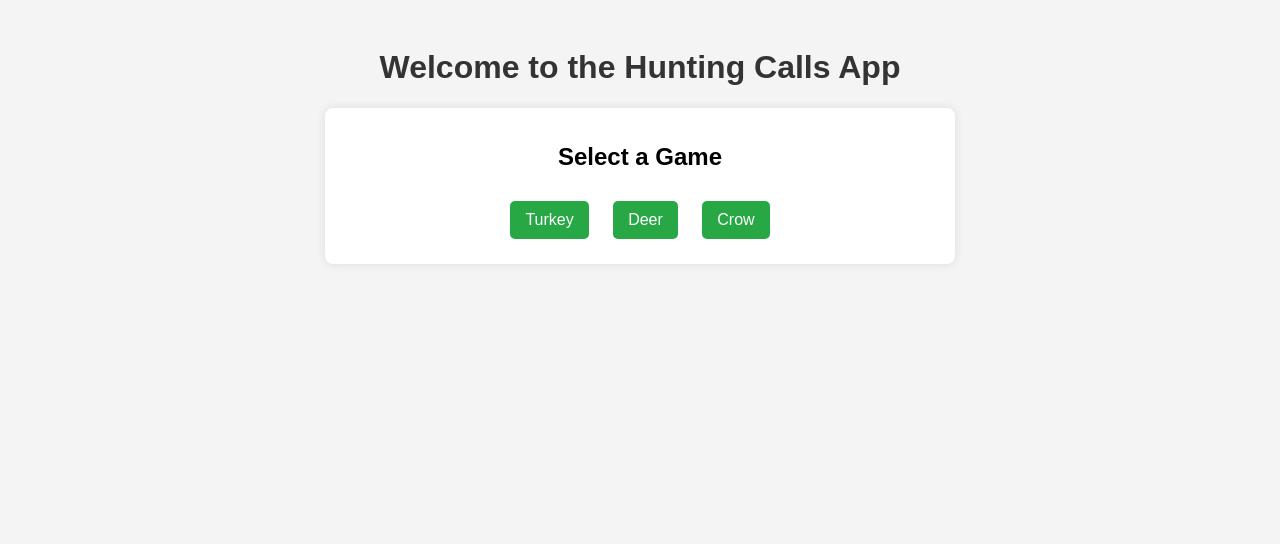
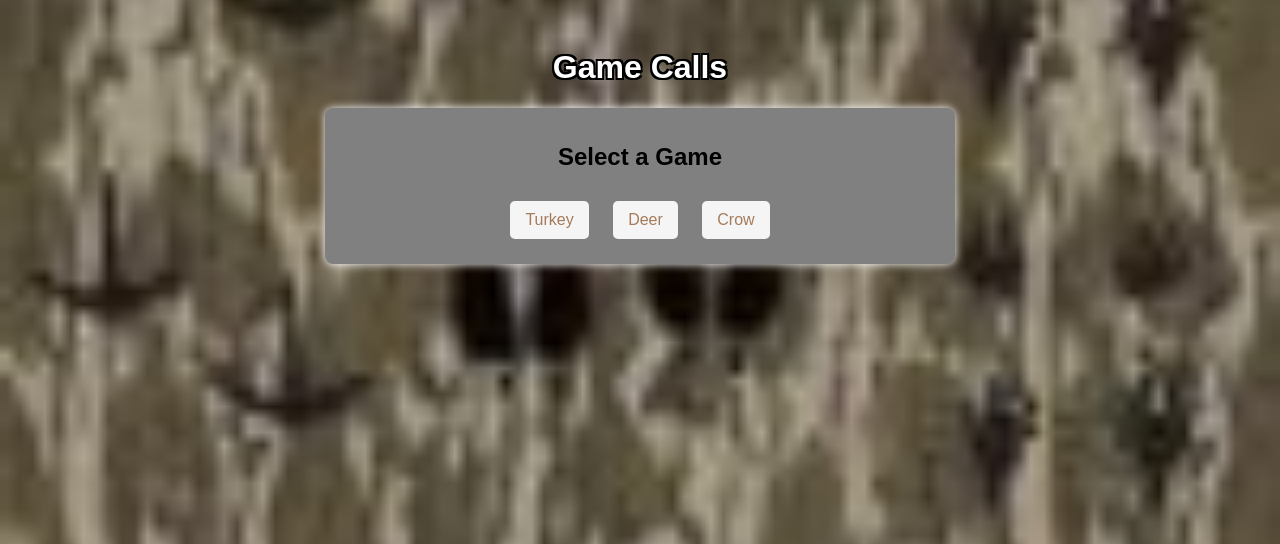
Before and after one commit to jacobbenson96/hunting_calls_app, a Flask app: page / in a window 1280 px wide. Shown: the top 544 px of the page. Run offline with Flask 3, Linux system fonts and the light colour scheme.

Commit message:
Added static folder, moved background image, updated homepage styling

```diff
--- a/templates/index.html
+++ b/templates/index.html
@@ -7,38 +7,43 @@
     <style>
         body {
             font-family: Arial, sans-serif;
-            background-color: #f4f4f4;
+            background: url("{{ url_for('static', filename='hp_background.jpg') }}") no-repeat center center fixed;
+            background-size: cover;
             text-align: center;
             padding: 20px;
         }
         h1 {
-            color: #333;
+            color: white;
+            font-weight: bold;
+            text-shadow: -2px -2px 0 black, 2px -2px 0 black, -2px 2px 0 black, 2px 2px 0 black;
         }
         .container {
             max-width: 600px;
             margin: 20px auto;
-            background: white;
+            background: gray;
             padding: 15px;
             border-radius: 8px;
-            box-shadow: 0 0 10px rgba(0, 0, 0, 0.1);
+            box-shadow: 0 0 10px rgb(255, 255, 255);
         }
         button {
-            background-color: #28a745;
-            color: white;
+            background-color: whitesmoke;
+            color: #A67B5B; /* Flat Dark Earth Color */
             border: none;
             padding: 10px 15px;
             margin: 10px;
             cursor: pointer;
             border-radius: 5px;
             font-size: 16px;
+            transition: background-color 0.3s, color 0.3s;
         }
         button:hover {
-            background-color: #218838;
+            background-color: black;
+            color: white;
         }
     </style>
 </head>
 <body>
-    <h1>Welcome to the Hunting Calls App</h1>
+    <h1>Game Calls</h1>
     <div class="container">
         <h2>Select a Game</h2>
         <button onclick="redirectTo('turkey')">Turkey</button>
```
Also changed, not shown: static/hp_background.jpg (added).
